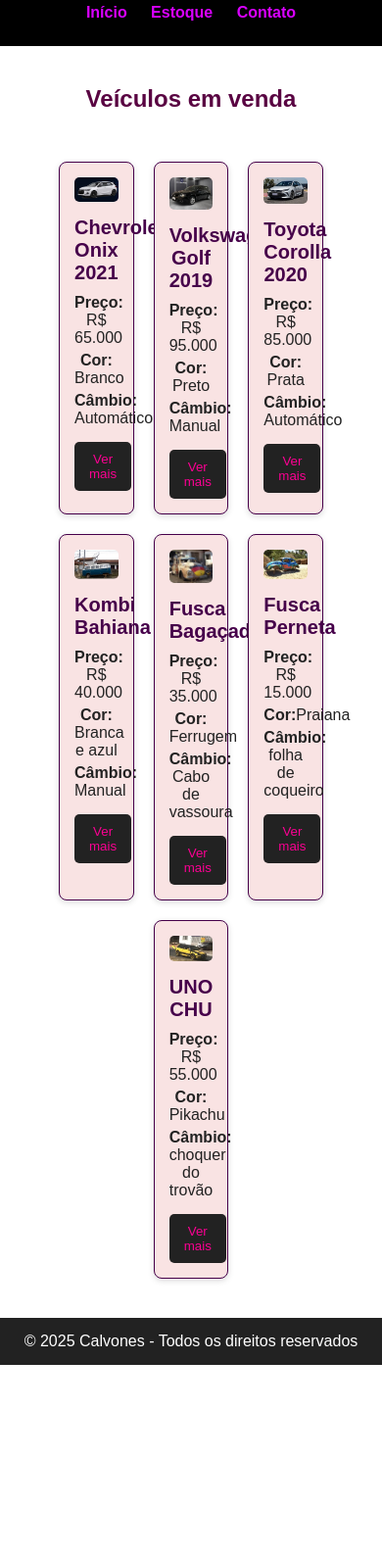
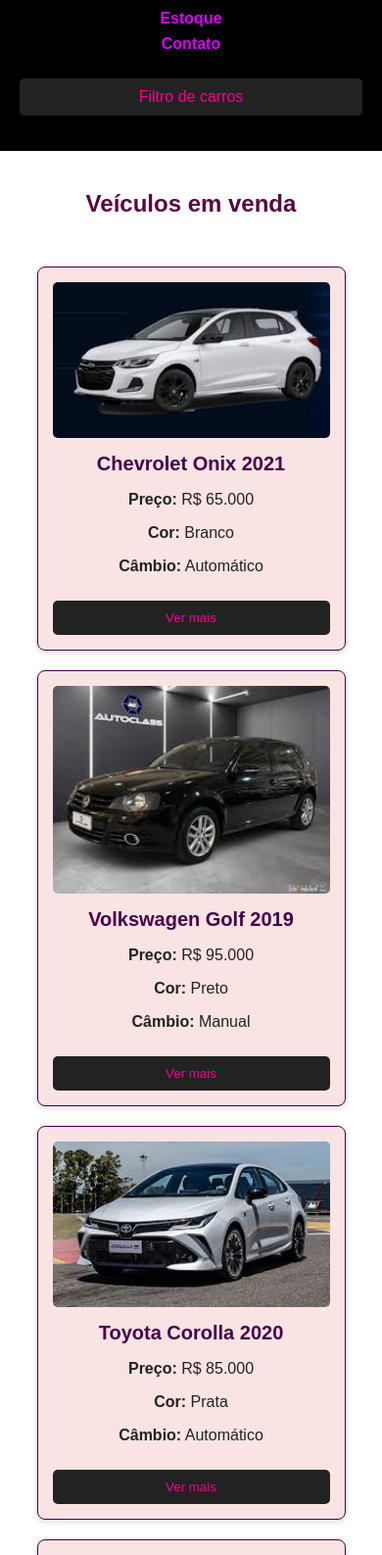
Before and after one commit to NOOBLIZITO/auto-car-martelin-de-our, a plain HTML site: page CARRIN.HTML in a window 390 px wide. Shown: the part 96-1683 px from the top of the page at 98% size. Before the commit the page ends 1489 px from the top, so only its background shows below. Drawn offline with Linux system fonts and the light colour scheme; some packages are replaced by stand-ins of ours; a script that the page names is missing.

Commit message:
Add files via upload

```diff
--- a/CARRIN.HTML
+++ b/CARRIN.HTML
@@ -3,17 +3,19 @@
 <head>
   <meta charset="UTF-8">
   <meta name="viewport" content="width=device-width, initial-scale=1.0">
-  <title>Calvone - Venda de Automóveis</title>  <script src="https://cdn.jsdelivr.net/npm/sweetalert2@11"></script>
+  <title>Calvone - Venda de Automóveis</title>
+  <script src="https://cdn.jsdelivr.net/npm/sweetalert2@11"></script>
   <style>
     body {
       font-family: Arial, sans-serif;
-      margin: 0; padding: 0;
+      margin: 0;
+      padding: 0;
       background: #ffffff;
-      color: #222222;
+      color: #222;
     }
 
     header {
-      background: #000000;
+      background: #000;
       color: #d900ff;
       padding: 20px;
       text-align: center;
@@ -24,13 +26,13 @@
       margin: 0 10px;
       text-decoration: none;
       font-weight: bold;
+      display: inline-block;
     }
 
     nav a:hover {
       text-decoration: underline;
     }
 
-    /* >>> Layout em linhas de três carros <<< */
     .container {
       display: flex;
       flex-wrap: wrap;
@@ -48,7 +50,6 @@
       width: 100%;
     }
 
-    /* >>> Novo estilo para os títulos h3 <<< */
     h3 {
       font-size: 20px;
       color: #46004a;
@@ -84,10 +85,6 @@
       margin: 0 auto;
     }
 
-    p {
-      margin: 5px 0;
-    }
-
     button {
       background: #222;
       color: #fa0092;
@@ -110,9 +107,44 @@
       padding: 10px;
       margin-top: 20px;
     }
+
+    /* === RESPONSIVIDADE === */
+
+    /* Tablets */
+    @media (max-width: 992px) {
+      .carro {
+        width: calc(50% - 30px);
+      }
+    }
+
+    /* Celulares */
+    @media (max-width: 600px) {
+      header h1 {
+        font-size: 24px;
+      }
+
+      nav a {
+        display: block;
+        margin: 8px 0;
+      }
+
+      .container {
+        flex-direction: column;
+        align-items: center;
+      }
+
+      .carro {
+        width: 90%;
+      }
+
+      button {
+        width: 100%;
+      }
+    }
   </style>
 </head>
-<body style="font-family: Arial, Helvetica, sans-serif;text-aling: center;margin: top 50px;">
+
+<body>
   <header>
     <h1>Calvones</h1>
     <nav>
@@ -120,7 +152,11 @@
       <a href="carrin.html">Estoque</a>
       <a href="contato.html">Contato</a>
     </nav>
-    <p></p>
+    <p>
+      <button id="btn-carros" style="padding: 10px 20px; font-size: 16px;">
+        Filtro de carros
+      </button>
+    </p>
   </header>
 
   <div class="container">
@@ -170,25 +206,48 @@
       <p><strong>Câmbio:</strong> Cabo de vassoura</p>
       <button onclick="location.href='contato.html'">Ver mais</button>
     </div>
+
     <div class="carro">
-      <img src="fusca perneta.jpg" alt="Fusca bagaçado">
+      <img src="fusca perneta.jpg" alt="Fusca perneta">
       <h3>Fusca perneta</h3>
       <p><strong>Preço:</strong> R$ 15.000</p>
-      <p><strong>Cor:</strong>Praiana</p>
-      <p><strong>Câmbio:</strong> folha de coqueiro</p>
+      <p><strong>Cor:</strong> Praiana</p>
+      <p><strong>Câmbio:</strong> Folha de coqueiro</p>
       <button onclick="location.href='contato.html'">Ver mais</button>
-  </div>
-  <div class="carro">
-      <img src="unin ferrado.jpg" alt="Fusca bagaçado">
+    </div>
+
+    <div class="carro">
+      <img src="unin ferrado.jpg" alt="Uno CHU">
       <h3>UNO CHU</h3>
       <p><strong>Preço:</strong> R$ 55.000</p>
       <p><strong>Cor:</strong> Pikachu</p>
-      <p><strong>Câmbio:</strong> choquer do trovão</p>
+      <p><strong>Câmbio:</strong> Choque do trovão</p>
       <button onclick="location.href='contato.html'">Ver mais</button>
-  </div></div>
+    </div>
+  </div>
 
   <footer>
     <p>© 2025 Calvones - Todos os direitos reservados</p>
   </footer>
+
+  <script>
+    document.getElementById("btn-carros").addEventListener("click", async () => {
+      const { value: nome } = await Swal.fire({
+        title: "Olá! Qual é o seu nome?",
+        input: "text",
+        inputPlaceholder: "Digite seu nome...",
+        showCancelButton: true,
+        confirmButtonText: "Continuar",
+        cancelButtonText: "Cancelar",
+        inputValidator: (value) => {
+          if (!value) return "Por favor, digite seu nome!";
+        }
+      });
+
+      if (nome) {
+        Swal.fire(`Prazer em te conhecer, ${nome}! 🚗`);
+      }
+    });
+  </script>
 </body>
 </html>
```
Also changed, not shown: contato.html (+1 -1 lines).
